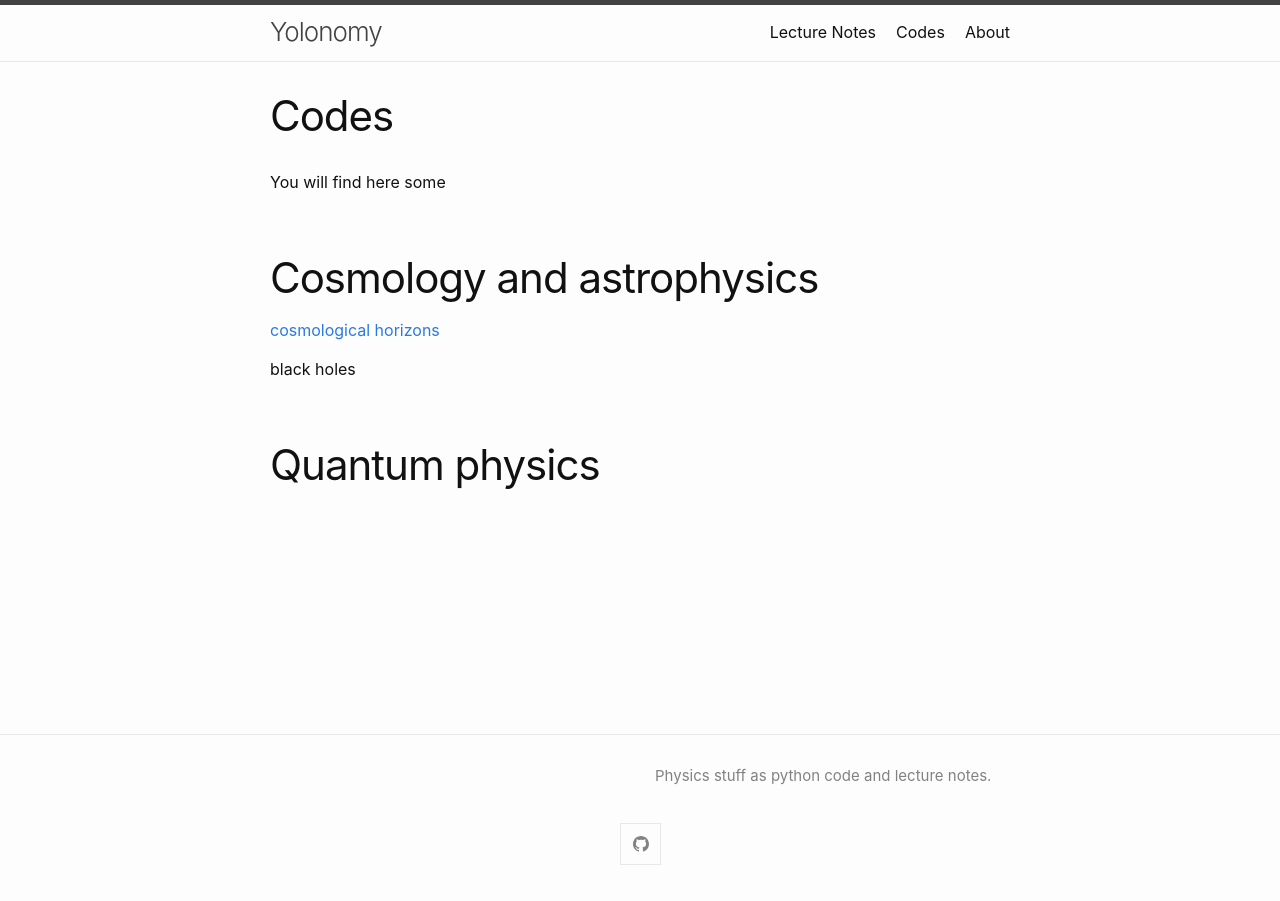
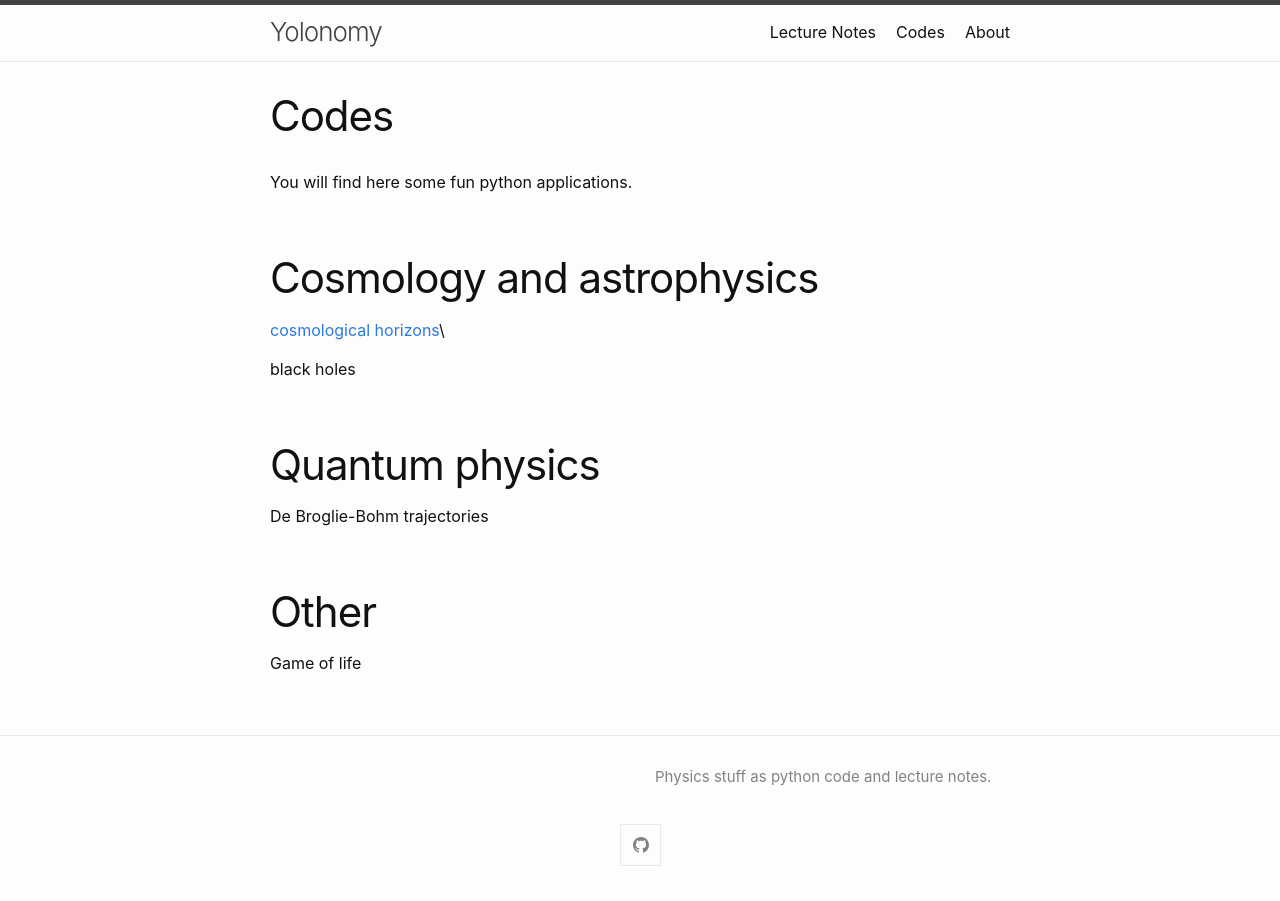
Before and after one commit to YoloNomy/YoloNomy.github.io, a Jekyll site: the page built from codes/index.md, in a window 1280 px wide. Built offline with Jekyll 4.4.1, drawn with Linux system fonts in a browser that asks for light colours.

Commit message:
Update index.md

```diff
--- a/codes/index.md
+++ b/codes/index.md
@@ -3,12 +3,18 @@ layout: page
 title: "Codes"
 ---
 
-You will find here some
+You will find here some fun python applications.
 
 # Cosmology and astrophysics
 
-[cosmological horizons]({% link codes/cosmo/horizons.md %})
+[cosmological horizons]({% link codes/cosmo/horizons.md %})\\
 
 black holes
 
 # Quantum physics
+
+De Broglie-Bohm trajectories
+
+# Other
+
+Game of life
```
